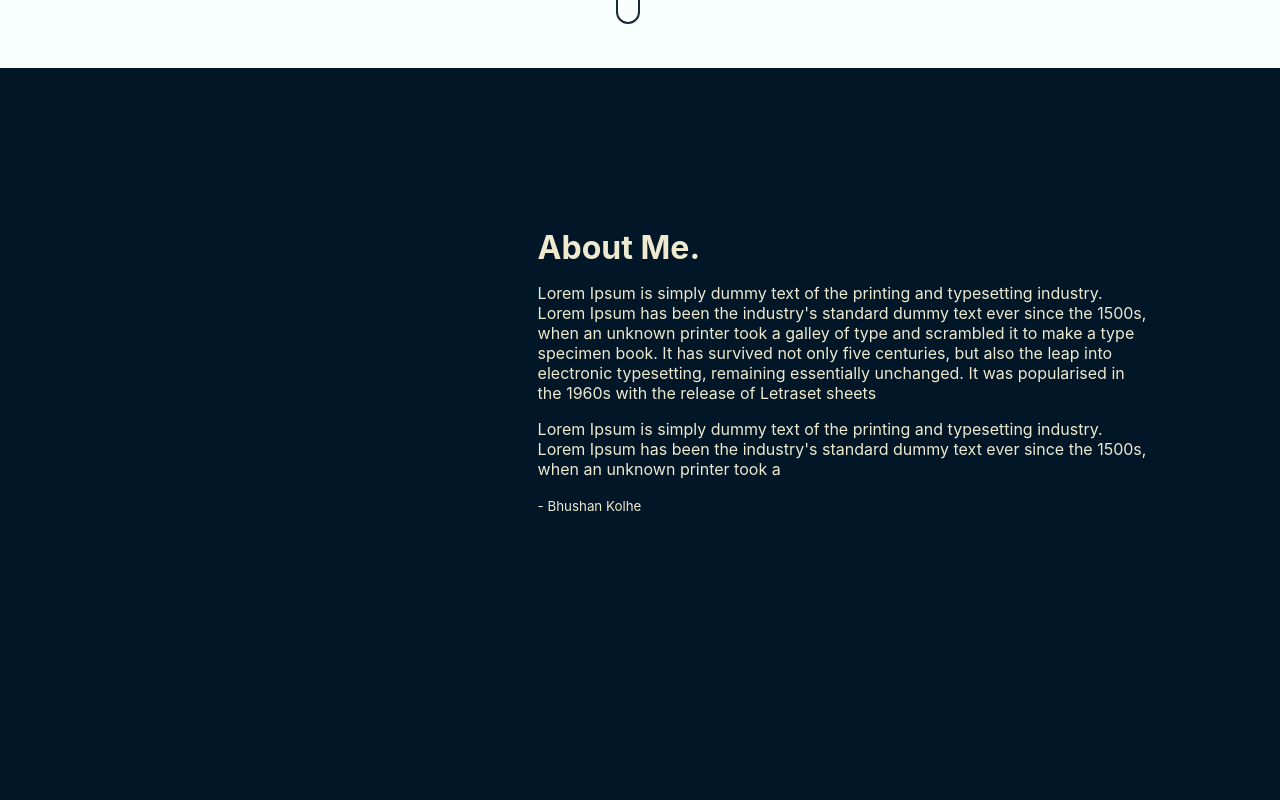
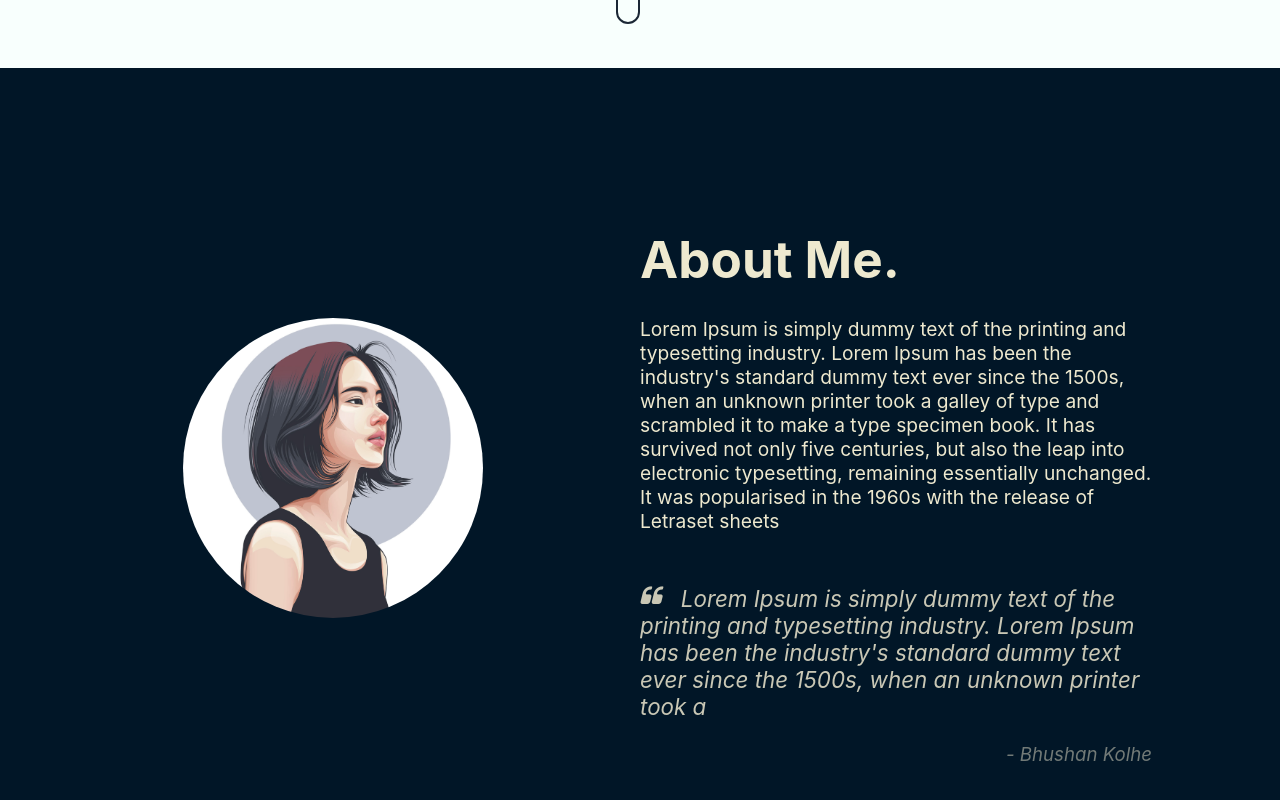
Before and after one commit to Bhushan-Kolhe/Portfolio-v2, a React (Create React App) app: page / in a window 1280 px wide. Shown: the part 732-1532 px from the top of the page. Built offline with nearby package versions, Linux system fonts and the light colour scheme.

Commit message:
Updated About Me section

```diff
--- a/public/index.html
+++ b/public/index.html
@@ -13,6 +13,7 @@
     <link rel="manifest" href="%PUBLIC_URL%/manifest.json" />
     <link href="https://fonts.googleapis.com/css?family=Roboto&display=swap" rel="stylesheet">
     <link href="https://fonts.googleapis.com/css?family=Roboto+Slab&display=swap" rel="stylesheet">
+    <link rel="stylesheet" href="https://stackpath.bootstrapcdn.com/font-awesome/4.7.0/css/font-awesome.min.css">
     <title>React App</title>
   </head>
   <body>
--- a/src/Components/AboutMe/AboutMe.css
+++ b/src/Components/AboutMe/AboutMe.css
@@ -16,8 +16,41 @@
 #AboutMe-Left{
     width: 40%;
     height: 100%;
+    display: flex;
+    flex-direction: column;
+    justify-content: center;
+    align-items: center;
 }
 #AboutMe-Right{
-    width: 60%;
+    width: 50%;
     height: 100%;
 }
+#AboutMe-Left img{
+    width: 300px;
+    border-radius: 50%;
+}
+#AboutMe-Title{
+    font-size: 1.6em;
+}
+#AboutMe-Body{
+    margin-top: 27px;
+    font-size: 1.2em;
+}
+#AboutMe-Quote{
+    margin-top: 30px;
+    font-size: 1.4em;
+    display: flex;
+    flex-direction: column;
+    align-items: flex-end;
+    color: #eee9cfd7;
+    font-style: oblique;
+}
+#AboutMe-Quote p:before {
+    content: "\f10d";
+    font-family: 'Fontawesome';
+    float: left;
+    margin-right: 20px;
+}
+#AboutMe-Quote small{
+    color: #eee9cf7a;
+}
--- a/src/Components/AboutMe/AboutMe.js
+++ b/src/Components/AboutMe/AboutMe.js
@@ -6,7 +6,7 @@ function AboutMe() {
         <div id="AboutMe">
             <div id="AboutMe-Container">
                 <div id="AboutMe-Left">
-
+                    <img src="./img/1.png" />
                 </div>
                 <div id="AboutMe-Right">
                     <div id="AboutMe-Title">
--- a/src/Components/NavBar/NavBar.css
+++ b/src/Components/NavBar/NavBar.css
@@ -6,10 +6,9 @@
     display: flex;
     flex-direction: row;
     justify-content: space-between;
-    color: #fff;
     font-family: 'Roboto', sans-serif;
     letter-spacing: 1.1px;
-    padding: 30px 10%;
+    animation: navbar-scrollup-anime 0.6s ease forwards;
 }
 
 .Nav-Dark {
@@ -170,3 +169,82 @@ label:hover circle {
     }
 }
 /* Scroll CSS */
+.Nav-Bar-Scroll{
+    animation: navbar-scrolldown-anime 0.6s ease forwards;
+}
+
+#Menu ul li a.a-OnScrollDown{
+    animation: atags-scrolldown-anime 0.6s ease forwards;
+}
+
+#Menu ul li a.a-OnScrollup{
+    animation: atags-scrollup-anime 0.6s ease forwards;
+}
+#Logo.logo-OnScrollDown{
+    animation: logo-scrolldown-anime 0.6s ease forwards;
+}
+#Logo.logo-OnScrollUp{
+    animation: logo-scrollup-anime 0.6s ease forwards;
+}
+
+@keyframes navbar-scrolldown-anime{
+    from{
+        padding: 30px 10%;
+        background: transparent;
+    }
+    to{
+        padding: 5px 10%;
+        background: #011627;
+    }
+}
+
+@keyframes atags-scrolldown-anime{
+    from{
+        color: #1b2735;
+    }
+    to{
+        color: #f8fffd;
+    }
+}
+
+@keyframes logo-scrolldown-anime{
+    from{
+        margin-top: 0px;
+        width: 170px;
+    }
+    to{
+        margin-top: 5px;
+        width: 110px;
+    }
+}
+
+@keyframes navbar-scrollup-anime{
+    from{
+        padding: 5px 10%;
+        background: #011627;
+    }
+    to{
+        padding: 30px 10%;
+        background: transparent;
+    }
+}
+
+@keyframes atags-scrollup-anime{
+    from{
+        color: #f8fffd;
+    }
+    to{
+        color: #1b2735;
+    }
+}
+
+@keyframes logo-scrollup-anime{
+    from{
+        margin-top: 5px;
+        width: 110px;
+    }
+    to{
+        margin-top: 0px;
+        width: 170px;
+    }
+}
--- a/src/Components/NavBar/NavBar.js
+++ b/src/Components/NavBar/NavBar.js
@@ -26,10 +26,20 @@ function NavBar() {
     }
     const HandleScroll = () => {
         const NavBar = document.getElementById("NavBar");
+        const NAvBarATags = document.querySelectorAll("#Menu ul li a");
+        const Logo = document.getElementById("Logo");
         if (document.body.scrollTop > 80 || document.documentElement.scrollTop > 80) {
-
+            NavBar.className = "Nav-Bar Nav-Bar-Scroll";
+            NAvBarATags.forEach( Tag => {
+                Tag.className = "a-OnScrollDown";
+            });
+            Logo.className = "logo-OnScrollDown";
         }else{
-
+            NavBar.className = "Nav-Bar";
+            NAvBarATags.forEach( Tag => {
+                Tag.className = "a-OnScrollUp";
+            });
+            Logo.className = "logo-OnScrollUp";
         }
     }
 
```
Also changed, not shown: src/Resources/Quotes.js (added, +18 -0 lines).
